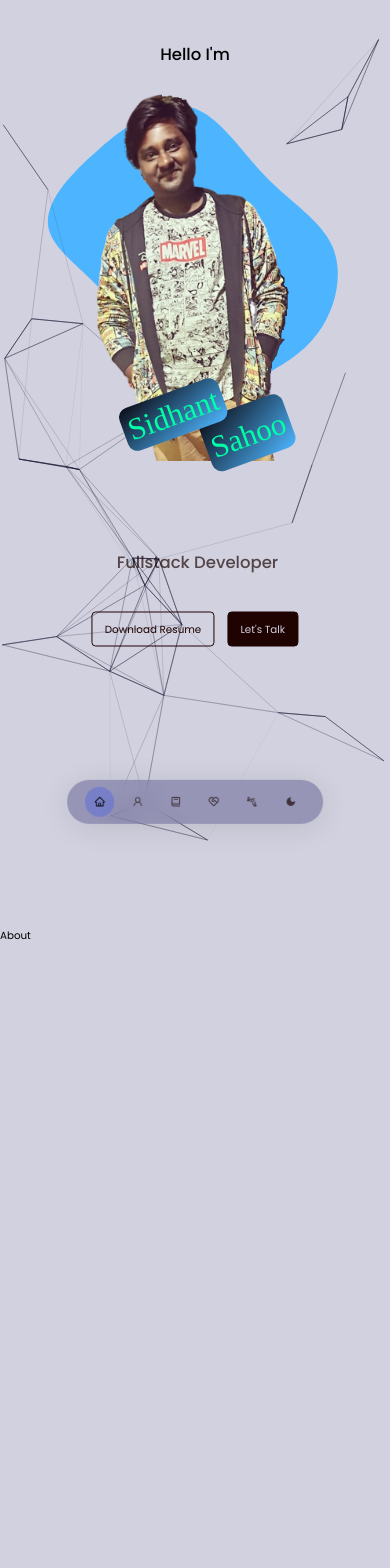
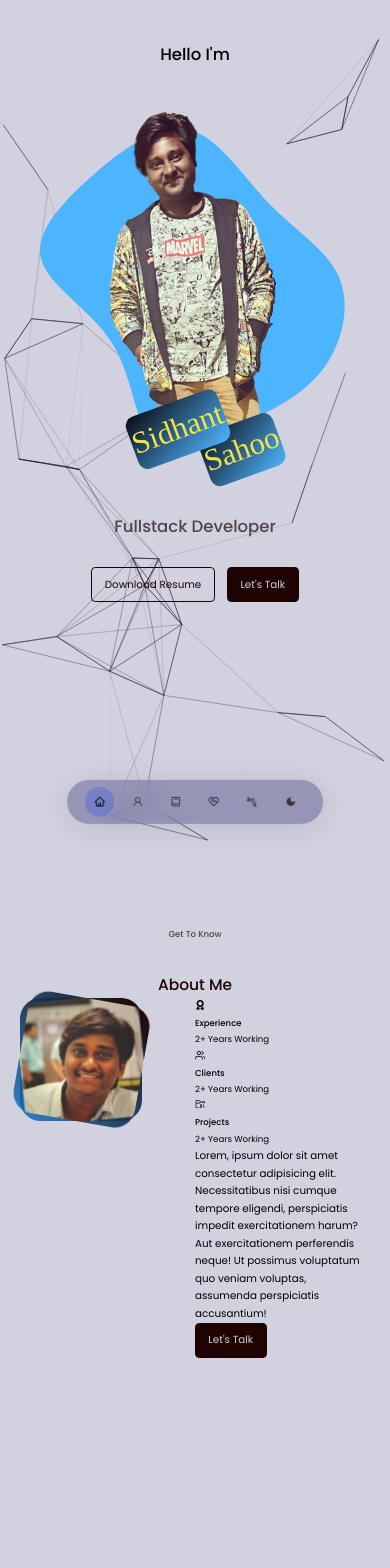
Before and after one commit to sidhant2709/Sidhant-s-Portfolio, a React (Create React App) app: page / in a window 390 px wide. Shown: the top 1568 px of the page. Built offline with nearby package versions, Linux system fonts and the light colour scheme; a web font is replaced by a local one.

Commit message:
header-added

```diff
--- a/src/components/About/About.css
+++ b/src/components/About/About.css
@@ -0,0 +1,24 @@
+.about__container {
+    display: grid;
+    grid-template-columns: 35%50%;
+    gap: 15%;
+}
+
+.about__me {
+    width: 100%;
+    aspect-ratio: 1/1;
+    border-radius: 2rem;
+    background: linear-gradient(45deg, rgba(5, 104, 184, 0.80) 2%, var(--color-primary) 100%);
+    display: grid;
+    place-items: center;
+}
+
+.about__me-image {
+    border-radius: 2rem;
+    overflow: hidden;
+    transform: rotate(10deg);background: linear-gradient(45deg, rgba(5, 104, 184, 0.80) 2%, var(--color-primary) 100%);
+}
+
+.about__me-image:hover {
+    transform: rotate(0);
+}
--- a/src/components/About/About.js
+++ b/src/components/About/About.js
@@ -1,10 +1,46 @@
-import React from 'react';
+import React from "react";
 import "./About.css";
-
+import myPhoto from "../../assets/Sid.jpg";
+import { FaAward } from "react-icons/fa";
+import { FiUsers } from "react-icons/fi";
+import { VscFolderLibrary } from "react-icons/vsc";
 
 const About = () => {
   return (
-    <section id="about">About</section>
+    <section id="about">
+      <h5>Get To Know</h5>
+      <h2>About Me</h2>
+      <div className="container about__container">
+        <div className="about__me">
+          <div className="about__me-image">
+            <img src={myPhoto} alt="About Me Img" />
+          </div>
+        </div>
+        <div className="about__content">
+          <div className="about__cards">
+            <article className="about__card">
+              <FaAward className="about__icon" />
+              <h5>Experience</h5>
+              <small>2+ Years Working</small>
+            </article>
+            <article className="about__card">
+              <FiUsers className="about__icon" />
+              <h5>Clients</h5>
+              <small>2+ Years Working</small>
+            </article>
+            <article className="about__card">
+              <VscFolderLibrary className="about__icon" />
+              <h5>Projects</h5>
+              <small>2+ Years Working</small>
+            </article>
+          </div>
+          <p>
+            Lorem, ipsum dolor sit amet consectetur adipisicing elit. Necessitatibus nisi cumque tempore eligendi, perspiciatis impedit exercitationem harum? Aut exercitationem perferendis neque! Ut possimus voluptatum quo veniam voluptas, assumenda perspiciatis accusantium!
+          </p>
+          <a href="#contact" className="btn btn-primary">Let's Talk</a>
+        </div>
+      </div>
+    </section>
   );
 };
 
--- a/src/components/Header/Header.css
+++ b/src/components/Header/Header.css
@@ -8,7 +8,6 @@ header {
 
 .header__container {
     text-align: center;
-    height: 100%;
     position: relative;
 }
 
@@ -19,17 +18,6 @@ header {
     display: flex;
     gap: 1.2rem;
     justify-content: center;
-    position: absolute;
-    top: 80%;
-    left:50%;
-    transform: translateX(-40%) translateY(-50%);
-}
-
-.position{
-    position: absolute;
-    top: 75%;
-    left:53%;
-    transform: translateX(-45%) translateY(-50%);
 }
 
 /* =========================== HEADER SOCIALS ========================= */
@@ -53,56 +41,63 @@ header {
 
 /* =========================== MY PHOTO ========================= */
 
-.my__photo {
+.my__photo{
     width: 22rem;
-    height: 26rem;
-    position: absolute;
-    left: calc(50% - 10rem);
-    overflow: hidden;
+    height: 30rem;
+    position: relative;
+    top: 0;
+    left: 0;
+    margin: auto;
 }
 
-.my__photo img {
-    display: block;
-    max-width: 100%;
+.my__background{
+    height: 27.5rem;
+    position: relative;
+    top: 0;
+    left: 0;
 }
 
-.my__photo svg {
+.my__photo-background{
     position: absolute;
-    top: 0;
-    left: -2rem;
-    width: 27rem;
-    height: 32rem;
-    z-index: -1;
+    top: 0px;
+    left: 0px;
+    transition: var(--transition);
 }
 
-.my__photo img:hover {
-    transform: rotate(5deg);
+.my__photo-background:hover{
+    transform: rotate(8deg);
+    transition: var(--transition);
 }
 
-.title__h4{
+.my-name{
+    position: absolute;
+    border-radius: 10px;
+    top: 21rem;
+    left: 6rem;
+    transform: rotate(-20deg);
+}
+
+.my-name h4{
     font-size: 2rem;
     font-weight: 300;
-    text-align: right;
-    color: rgb(0, 255, 166);
-    position: absolute;
-    top: 20.59rem;
-    right: 8rem;
-    transform: rotate(-20deg);
+    color: #f6e646fa;
     font-family: 'Oleo Script Swash Caps', cursive;
 }
 
-.title{
+.first-name{
+    position: absolute;
+    border-radius: 10px;
     background-image: linear-gradient(to right bottom, #0b0b14, #4db5ff);
+    padding: 0.1rem;
+}
+.last-name{
+    position: absolute;
     border-radius: 10px;
-    padding: 0.5rem;
-}
-.title__2{
-    top: 3rem;
-    left: 5rem;
-    transform: translateY(-10px);
-    position: absolute;
-    height: 4rem;
-    z-index: -10;
+    background-image: linear-gradient(to right bottom, #0b0b14, #4db5ff);
+    top: 2.8rem;
+    left: 4rem;
+    padding: 0.1rem;
+    z-index: -1;
 }
 
 
@@ -147,49 +142,27 @@ header {
         display: none;
     }
 
-    .my__photo {
+    .my__photo{
+        margin-bottom: 6rem;
+        margin-top: 2rem;
         width: 30rem;
-        height: 39rem;
-        left: calc(50% - 15rem);
+        height: 35rem;
     }
 
-    .my__photo svg {
-        left: -5rem;
-        width: 40rem;
-        height: 38rem;
+    .my__background{
+        height: 40rem;
+    }
+    .my-name{
+        top: 32rem;
+        left: 8rem;
     }
 
-    .my__photo img {
-        width: 30rem;
-        height: 38rem;
+    .my-name h4{
+        font-size: 3rem;
     }
-
-    .title__h4{
-        font-size: 3rem;
-        top: 31rem;
-        right: 12rem;
-    }
-
-    .title__2{
-        top: 4.8rem;
-        left: 7rem;
-        height: 5.5rem;
-    }
-
-    .header__buttons {
-        top: 70%;
-        left:50%;
-        transform: translateX(-50%) translateY(-50%);
-    }
-
-    .position{
-        top: 65%;
-        left:53%;
-        transform: translateX(-55%) translateY(-50%);
-    }
-
-    h1 {
-        font-size: 3rem;
+    .last-name{
+        top: 4rem;
+        left: 6rem;
     }
 
     h4 {
--- a/src/components/Header/Header.js
+++ b/src/components/Header/Header.js
@@ -3,6 +3,7 @@ import HeaderButtons from "./HeaderButtons";
 import "./Header.css";
 import myPhoto from "../../assets/Sid.png";
 import HeaderSocial from "./HeaderSocial";
+import imageBackground from "../../assets/blob.svg";
 
 const Header = () => {
   return (
@@ -11,25 +12,22 @@ const Header = () => {
         <h4>Hello I'm</h4>
         <HeaderSocial />
         <div className="my__photo">
-          <svg viewBox="0 0 200 200" xmlns="http://www.w3.org/2000/svg">
-            <path
-              fill="#4DB5FF"
-              d="M35.8,-45.2C49,-31.6,64.1,-22.8,69.9,-9.5C75.6,3.9,72,21.7,62.6,34.5C53.3,47.3,38.1,55.1,21.7,62.1C5.3,69.2,-12.2,75.5,-21,67.9C-29.9,60.3,-29.9,38.8,-40.3,22.5C-50.6,6.2,-71.2,-5,-74.7,-18C-78.2,-31,-64.5,-45.8,-49.2,-59.1C-33.9,-72.3,-17,-84,-2.8,-80.6C11.3,-77.3,22.6,-58.9,35.8,-45.2Z"
-              transform="translate(100 100)"
-            />
-          </svg>
-          <img src={myPhoto} alt="myPhoto" />
-          <h4 className="title__h4">
-            <span className="title">Sidhant</span>
-            <span className="title title__2">Sahoo</span>
-          </h4>
+          <img
+            src={imageBackground}
+            alt="myPhotoBackground"
+            className="my__background"
+          />
+          <img src={myPhoto} alt="myPhoto" className="my__photo-background" />
+          <div className="my-name">
+            <h4>
+              <span className="first-name">Sidhant</span>
+              <span className="last-name">Sahoo</span>
+            </h4>
+          </div>
         </div>
         <h4 className="text-light position">Fullstack Developer</h4>
         <HeaderButtons />
-        <a
-          href="#contact"
-          className="scroll__down"
-        >
+        <a href="#contact" className="scroll__down">
           Scroll Down
         </a>
       </div>
```
Also changed, not shown: src/assets/Sid.jpg (added), src/assets/blob.svg (added).
